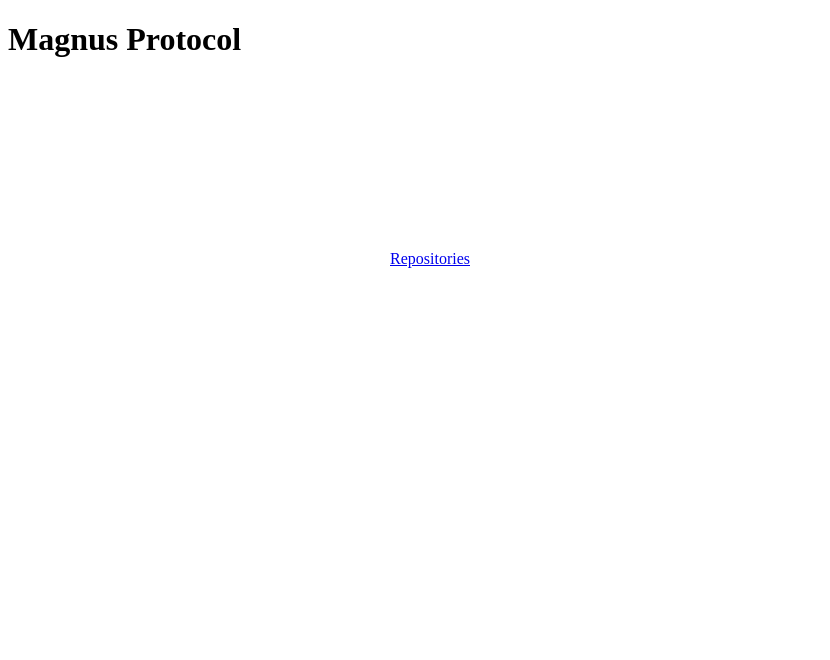
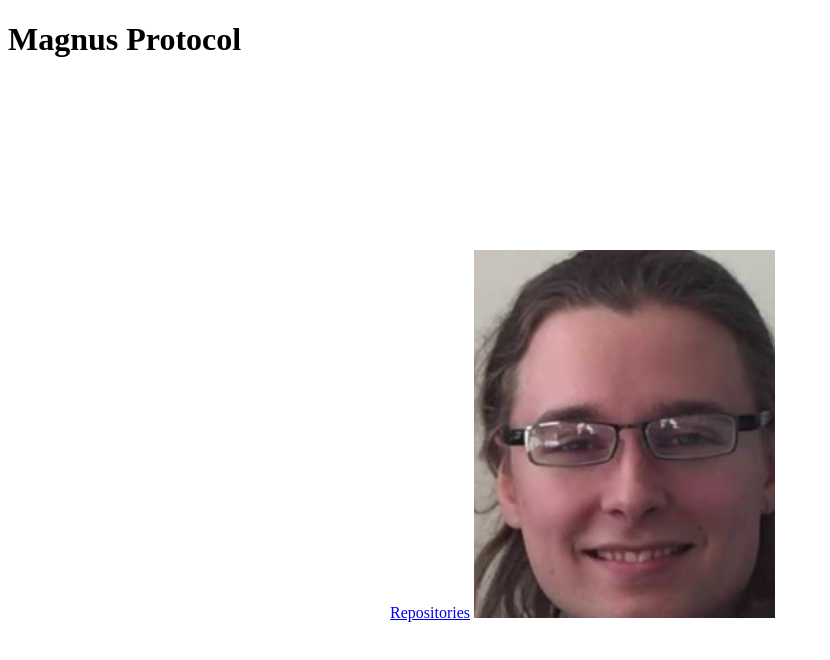
Before and after one commit to magnus0506/HTML_protocol, a plain HTML site: page index.html in a window 1280 px wide. Shown: the whole page, without its empty margins (0-830 px from the left). Drawn offline with Linux system fonts and the light colour scheme.

Commit message:
first commit

```diff
--- a/index.html
+++ b/index.html
@@ -10,12 +10,9 @@
     Magnus Protocol
 </h1>
 
-
-
 <div>
-
     <a href="https://github.com/magnus0506?tab=repositories">Repositories</a>
-    <img src="asger.png" alt="">
+    <img src="asger.jpg" alt="">
 </div>
 </body>
 </html>
```
Also changed, not shown: asger.jpg (added), asger.png (deleted).
